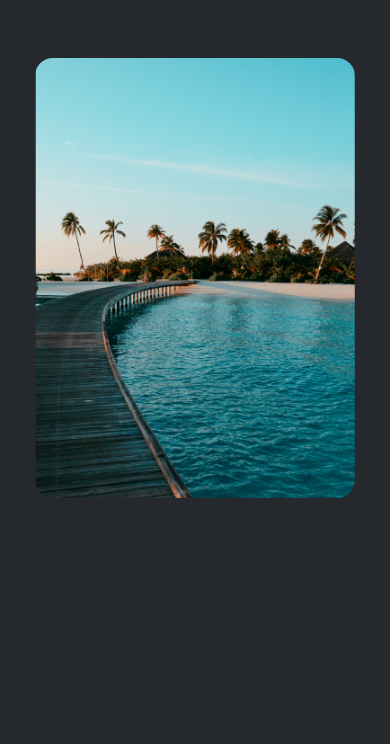
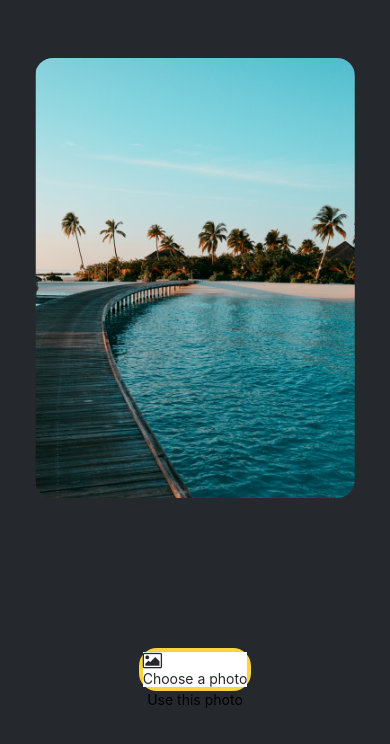
Before and after one commit to melimun/StickerSmash, a React Native app: screen / in a window 390 px wide. Shown: the top 744 px of the page. Built offline with nearby package versions, Linux system fonts and the light colour scheme.

Commit message:
Added icons and changed button styling

```diff
--- a/App.js
+++ b/App.js
@@ -1,9 +1,10 @@
-import { StatusBar } from 'expo-status-bar';
-import { StyleSheet, View } from 'react-native';
+import { StatusBar } from "expo-status-bar";
+import { StyleSheet, View} from "react-native";
 
- import ImageViewer from './components/ImageViewer';
+import Button from './components/Button';
+import ImageViewer from './components/ImageViewer';
 
-const PlaceholderImage = require('./assets/images/background-image.png');
+const PlaceholderImage = require("./assets/images/background-image.png");
 
 export default function App() {
   return (
@@ -11,10 +12,15 @@
       <View style={styles.imageContainer}>
         <ImageViewer placeholderImageSource={PlaceholderImage} />
       </View>
+      <View style={styles.footerContainer}>
+        <Button theme="primary" label="Choose a photo" />
+        <Button label="Use this photo" />
+      </View>
       <StatusBar style="auto" />
     </View>
   );
 }
+
 
 const styles = StyleSheet.create({
   container: {
@@ -26,4 +32,8 @@
     flex: 1,
     paddingTop: 58,
   },
+  footerContainer: {
+    flex: 1 / 3,
+    alignItems: 'center',
+  },
 });
--- /dev/null
+++ b/components/Button.js
@@ -0,0 +1,35 @@
+import { StyleSheet, View, Pressable, Text } from 'react-native';
+import FontAwesome from "@expo/vector-icons/FontAwesome";
+
+export default function Button({ label, theme }) {
+  if (theme === "primary") {
+    return (
+      <View style={[styles.buttonContainer, { borderWidth: 4, borderColor: "#ffd33d", borderRadius: 18 }]}>
+        <Pressable
+          style={[styles.button, { backgroundColor: "#fff" }]}
+          onPress={() => alert('You pressed a button.')}
+        >
+          <FontAwesome
+            name="picture-o"
+            size={18}
+            color="#25292e"
+            style={styles.buttonIcon}
+          />
+          <Text style={[styles.buttonLabel, { color: "#25292e" }]}>{label}</Text>
+        </Pressable>
+      </View>
+    );
+  }
+
+  return (
+    <View style={styles.buttonContainer}>
+        <Pressable style={styles.button} onPress={() => alert('You pressed a button.')}>
+          <Text style={styles.buttonLabel}>{label}</Text>
+        </Pressable>
+      </View>
+  );
+}
+
+const styles = StyleSheet.create({
+  // Styles from previous step remain unchanged.
+});
--- a/package.json
+++ b/package.json
@@ -15,7 +15,8 @@
     "react-native": "0.74.5",
     "react-dom": "18.2.0",
     "react-native-web": "~0.19.10",
-    "@expo/metro-runtime": "~3.2.3"
+    "@expo/metro-runtime": "~3.2.3",
+    "@expo/vector-icons": "^14.0.2"
   },
   "devDependencies": {
     "@babel/core": "^7.20.0"
```
Also changed, not shown: 1 other file (tests, documents, lock files or other folders).
